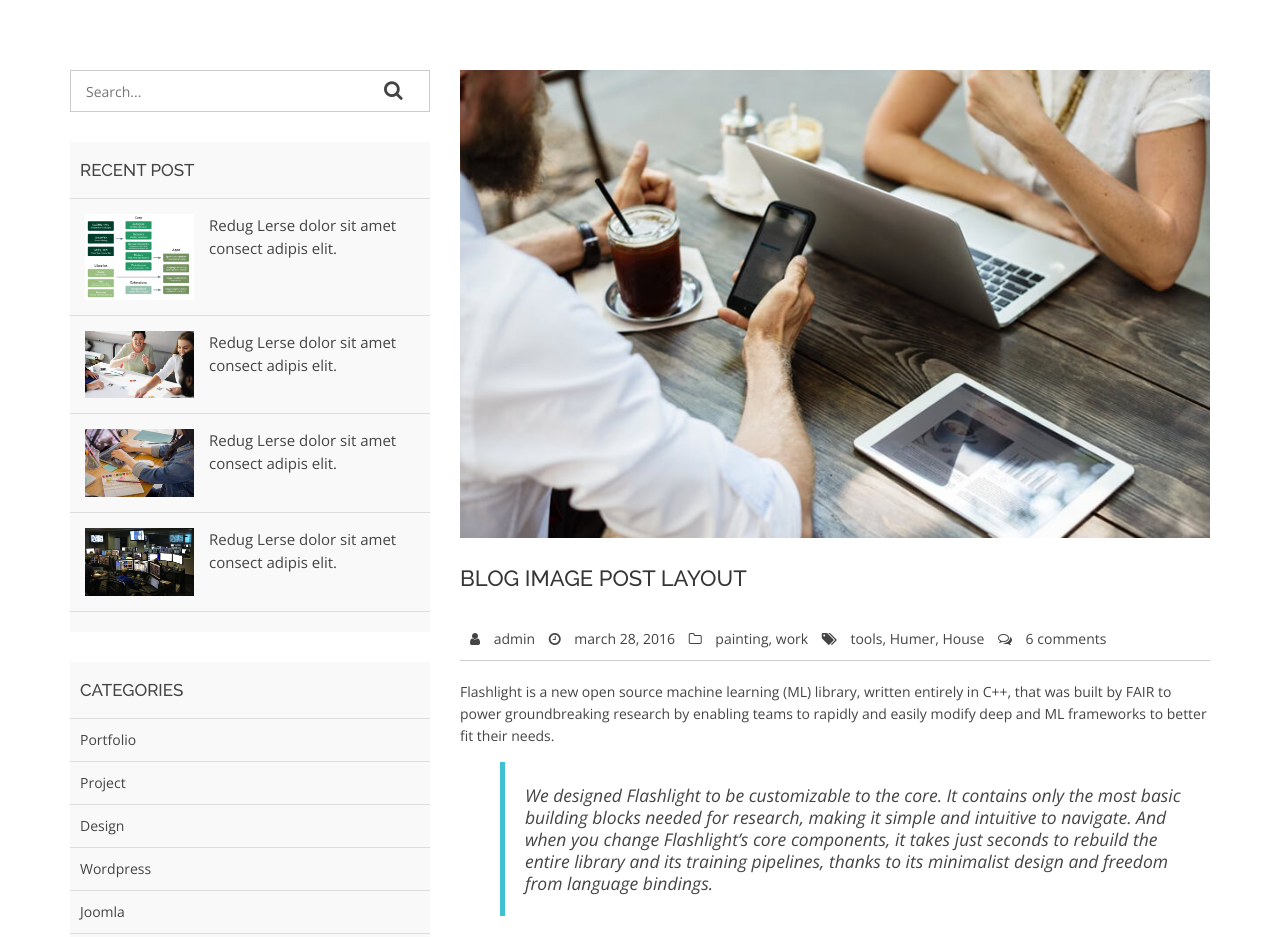
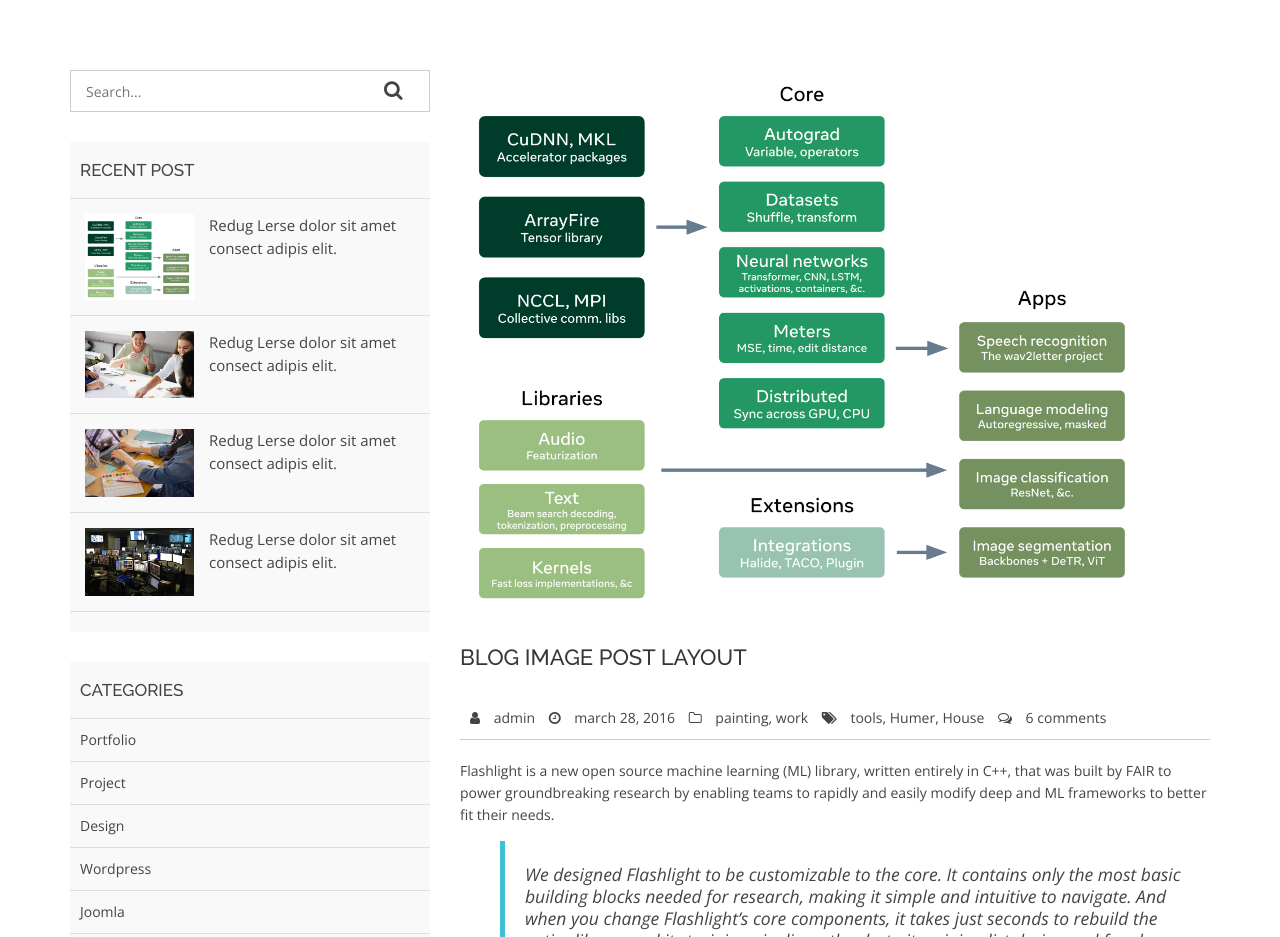
Before and after one commit to davestroud/davestroud.github.io, a plain HTML site: page blog-details.html in a window 1280 px wide. Shown: the part 480-1417 px from the top of the page. Drawn offline with nearby package versions, Linux system fonts and the light colour scheme.

Commit message:
change blog picture

```diff
--- a/blog-details.html
+++ b/blog-details.html
@@ -295,7 +295,7 @@
               <!-- single-blog start -->
               <article class="blog-post-wrapper">
                 <div class="post-thumbnail">
-                  <img src="img/blog/6.jpg" alt="" />
+                  <img src="img/blog/1.png" alt="" />
                 </div>
                 <div class="post-information">
                   <h2>Blog image post layout</h2>
```
